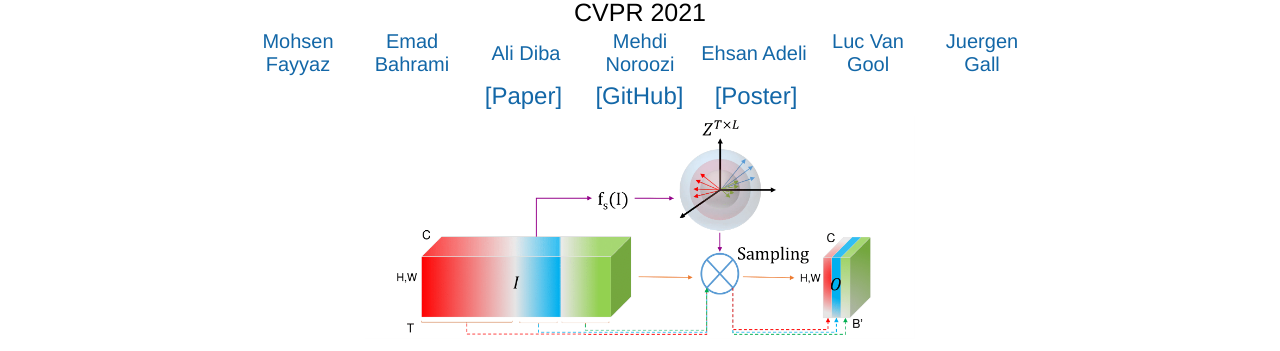
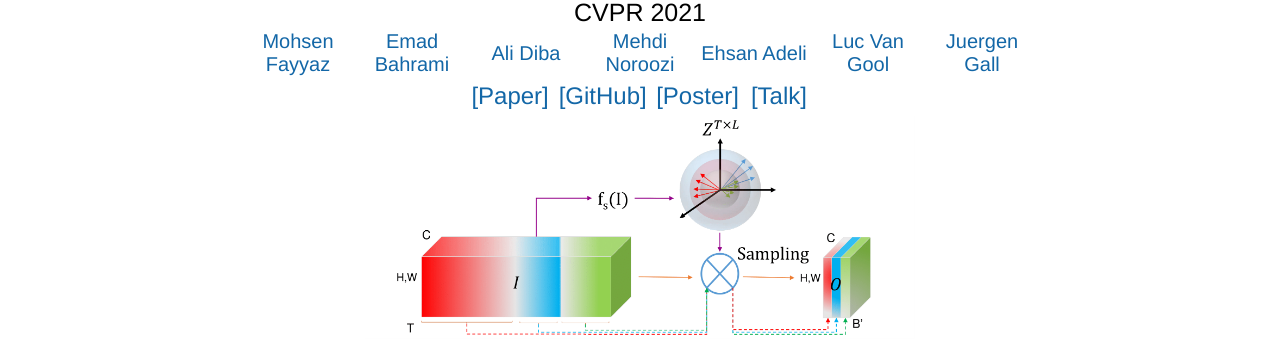
Before and after one commit to SimilarityGuidedSampling/SimilarityGuidedSampling.github.io, a plain HTML site: page index.html in a window 1280 px wide. Shown: the part 73-424 px from the top of the page. Drawn offline with Linux system fonts and the light colour scheme; a script that the page names is missing.

Commit message:
link to the talk on youtube

```diff
--- a/index.html
+++ b/index.html
@@ -201,6 +201,11 @@
 							<span style="font-size:24px"><a href='./resources/CVPR21_Poster_3D_CNN_with_ATFR.pdf' target="_blank">[Poster]</a></span><br>
 						</center>
 					</td>
+					<td align=center width=120px>
+						<center>
+							<span style="font-size:24px"><a href='https://youtu.be/P7t7CrGrgFM' target="_blank">[Talk]</a></span><br>
+						</center>
+					</td>
 
 				</tr>
 			</table>
```
